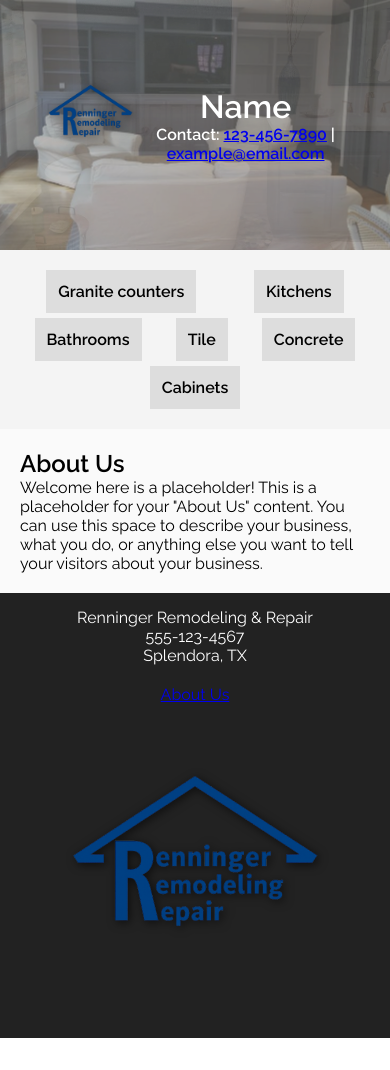
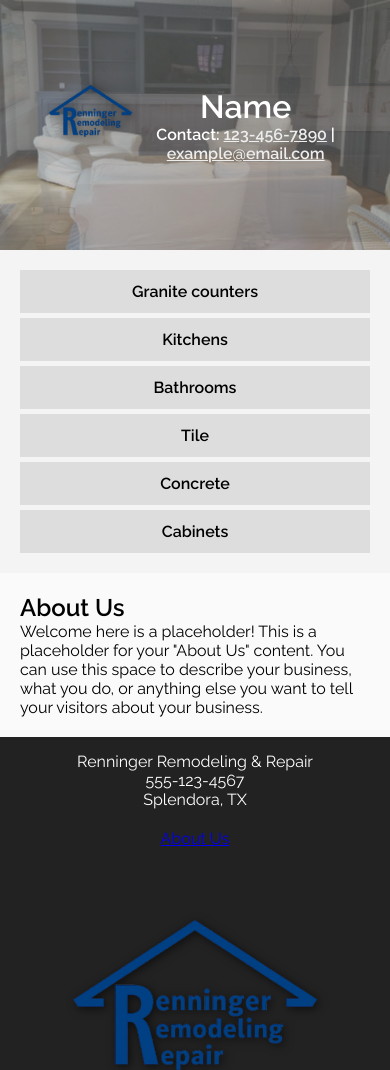
Before and after one commit to Jamesa144/DemoSite, a plain HTML site: page index.html in a window 390 px wide. Before the commit the page ends 1038 px from the top, so only its background shows below. Drawn offline with Linux system fonts and the light colour scheme.

Commit message:
Update style.css

```diff
--- a/css/style.css
+++ b/css/style.css
@@ -22,6 +22,14 @@ header {
   justify-content: space-between;
   padding: 20px;
   font-weight: 600
+}
+
+.custom-link {
+  color: rgb(237, 237, 237);
+  text-decoration: underline;
+}
+.custom-link:hover {
+  color: rgb(2, 102, 169);
 }
 
 .logo,
@@ -235,7 +243,7 @@ nav button:hover {
 }
 
 .lightbox {
-   display: none;
+  display: none;
   flex-direction: column; /* 👈 stack content vertically */
   align-items: center;
   justify-content: center;
@@ -333,6 +341,11 @@ nav button:hover {
     gap: 5px;
   }
 
+   nav button {
+    width: 100%;
+    box-sizing: border-box;
+  }
+
   .gallery-window {
     width: 100%;
   }
```
